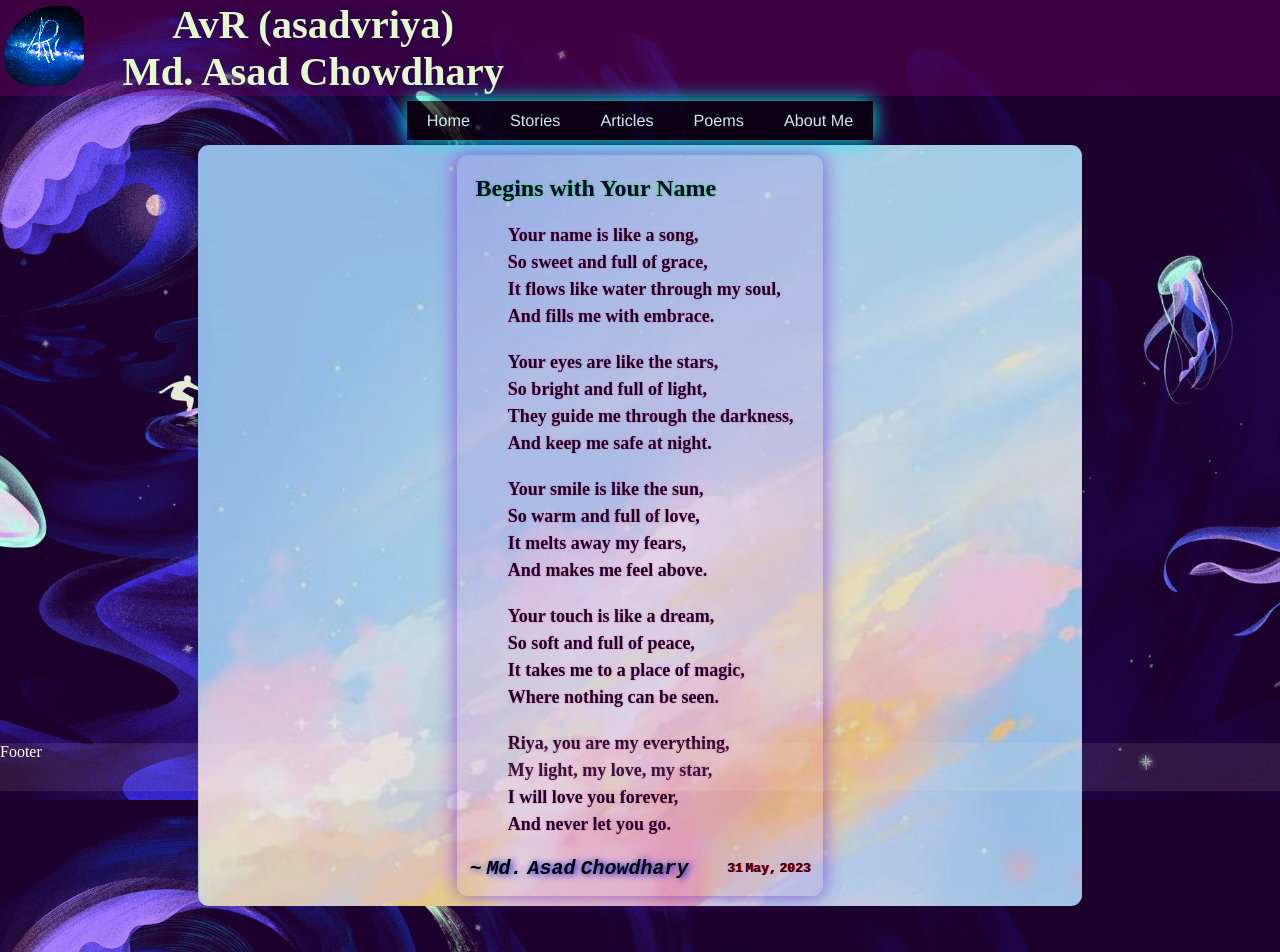
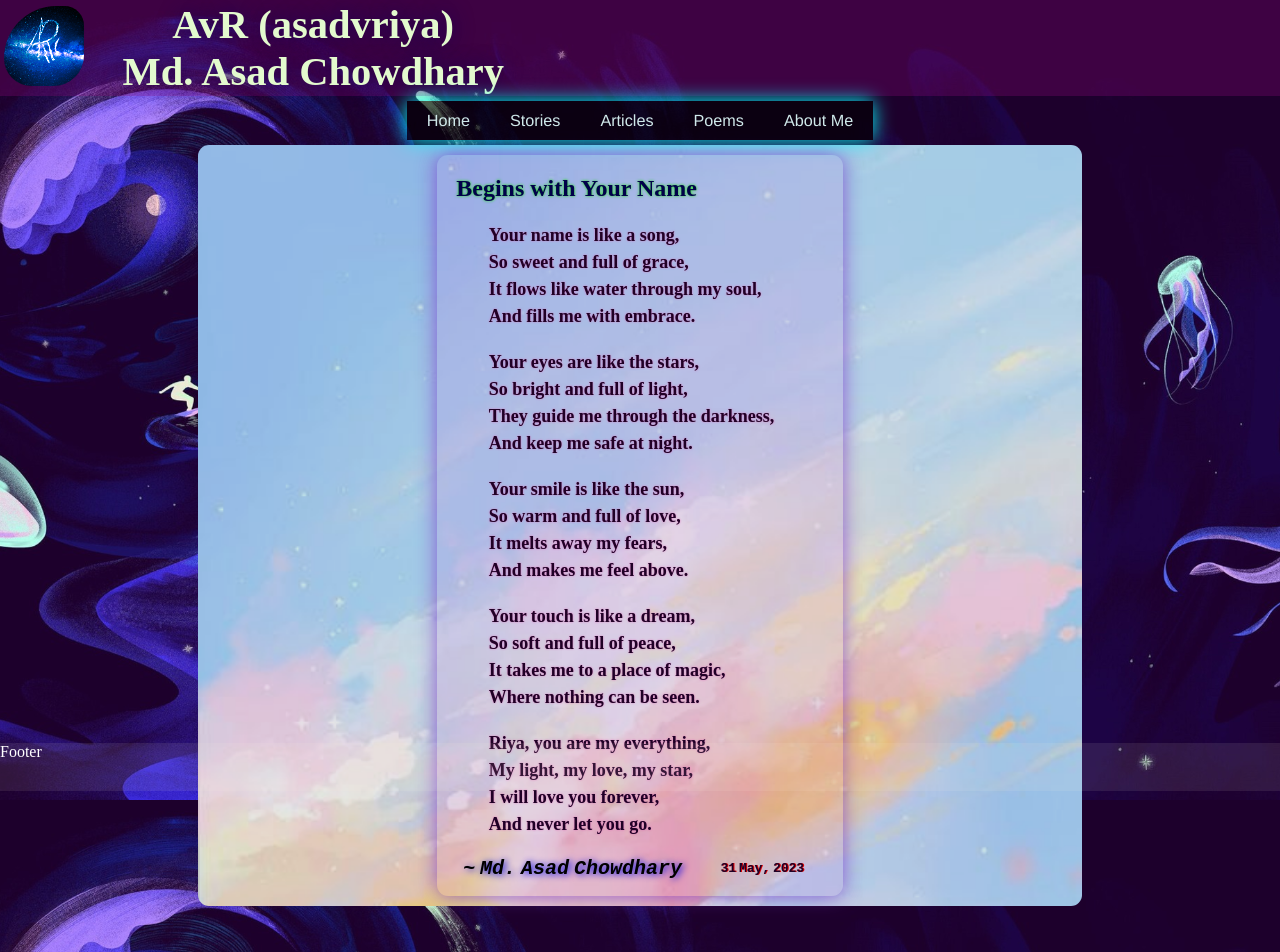
Before and after one commit to asadvriya/asadvriya, a React (Create React App) app: page / in a window 1280 px wide. Shown: the top 952 px of the page. Built offline with nearby package versions, Linux system fonts and the light colour scheme; a web font is replaced by a local one.

Commit message:
Little fixed.

```diff
--- a/src/components/layout/layout.css
+++ b/src/components/layout/layout.css
@@ -60,6 +60,7 @@ footer>address>.author {
     color: #000000;
     font-size: x-large;
     font-weight: bolder;
+    padding-left: 1vw;
     text-shadow: 2px 1px 7px blue;
     word-spacing: -7px;
 }
@@ -69,6 +70,7 @@ footer>address>time {
     word-spacing: -5px;
     font-weight: bolder;
     padding-left: 3vw;
+    padding-right: 2vw;
     text-shadow: 1px 0px rgb(255, 0, 0);
 
 }
```
